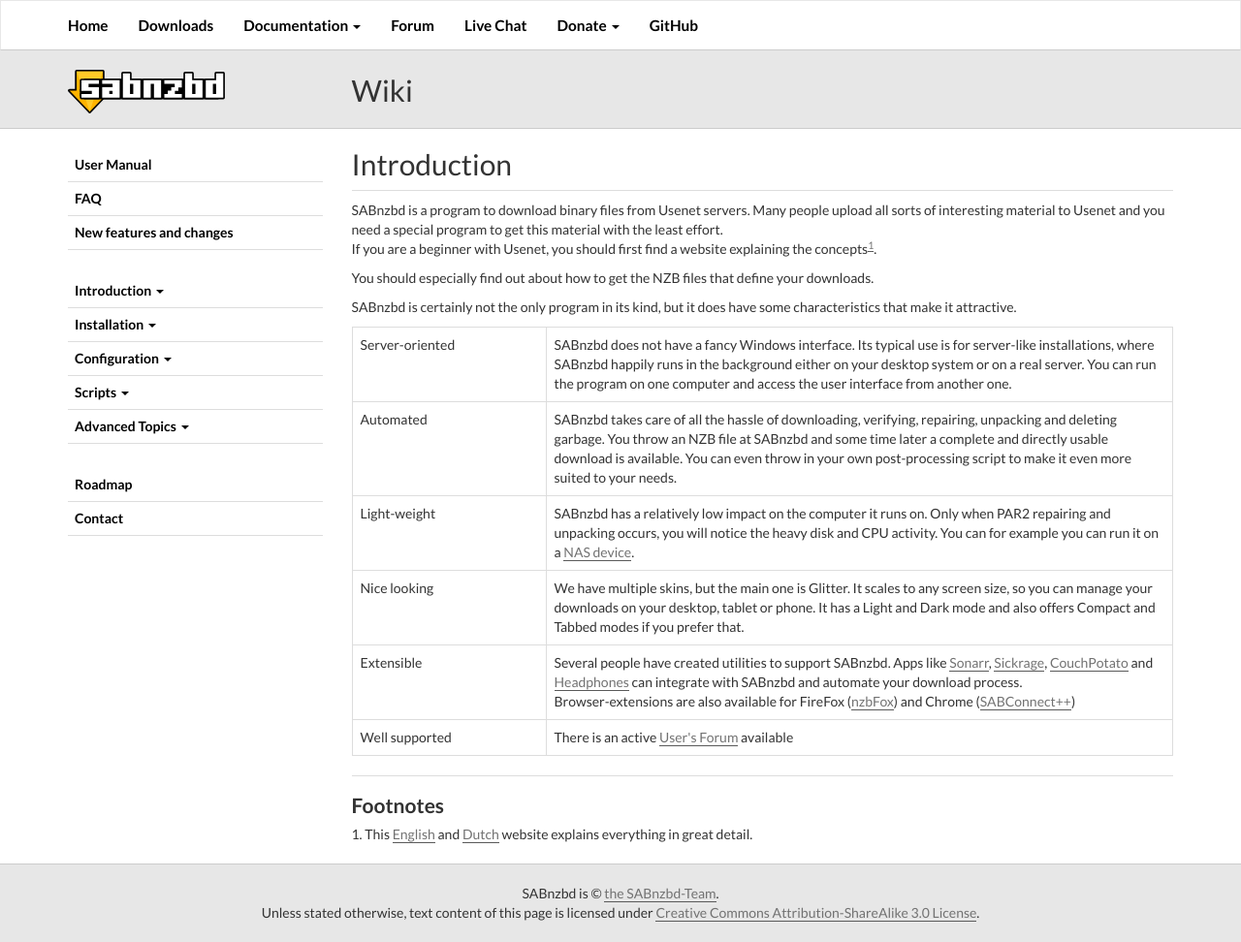
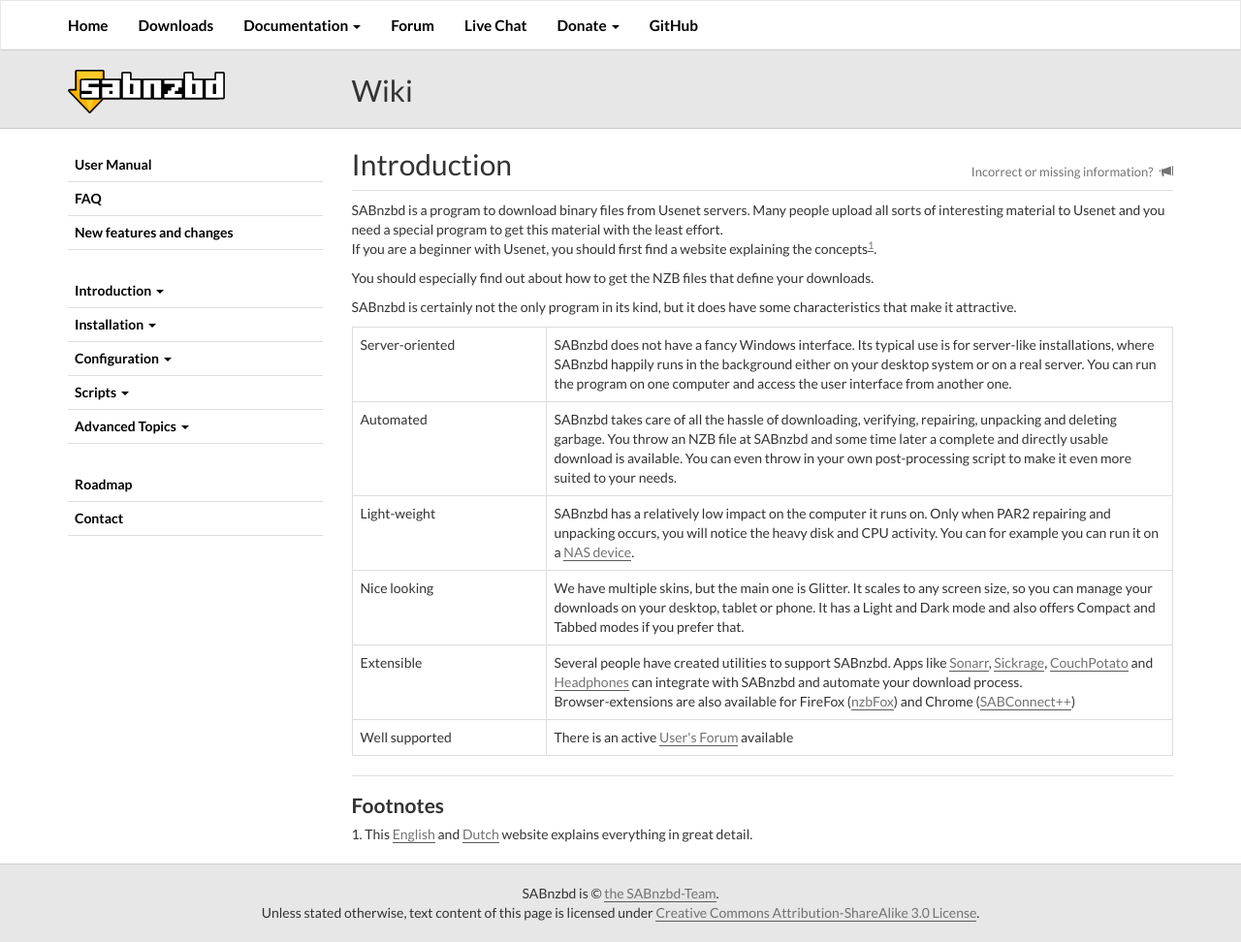
Before and after one commit to sabnzbd/sabnzbd.github.io, a Jekyll site: the page built from wiki/index.html, in a window 1280 px wide. Shown: the whole page at 97% size. Built offline with Jekyll 4.4.1, drawn with Linux system fonts in a browser that asks for light colours.

Commit message:
Show feedback button

```diff
--- a/_includes/header.html
+++ b/_includes/header.html
@@ -17,7 +17,7 @@
     <link rel="stylesheet" href="/css/bootstrap.min.css" type="text/css" />
     <link rel="stylesheet" href="/css/lightslider.min.css" type="text/css" />
     <link rel="stylesheet" href="/css/featherlight.min.css" type="text/css" />
-    <link rel="stylesheet" href="/css/sabnzbd.css" type="text/css" />
+    <link rel="stylesheet" href="/css/sabnzbd.css?v={{ site.time | date: '%d%m%Y' }}" type="text/css" />
 
     <link rel="shortcut icon" href="/images/favicon.ico" type="image/ico" />
     <link rel="apple-touch-icon" sizes="76x76" href="/images/icons/apple-touch-icon-76x76-precomposed.png" />
--- a/_layouts/wiki.html
+++ b/_layouts/wiki.html
@@ -79,7 +79,10 @@
             </div>
             <div class="col-md-9">
                 <h2 class="title-page">
-
+                    <a href="https://github.com/sabnzbd/sabnzbd.github.io/issues/new?title=Improve%3A+{{ page.title | url_encode }}&amp;body=%23%23+URL%3A+{{ page.url | url_encode }}%0A%0AImprovement:%0A">
+                        <span>Incorrect or missing information?</span>
+                        <span class="glyphicon glyphicon-bullhorn"></span>
+                    </a>
                     {{ page.title }}
                 </h2>
                 <div class="wiki-content">
--- a/css/sabnzbd.css
+++ b/css/sabnzbd.css
@@ -280,6 +280,18 @@
     border-bottom: 1px solid #ddd;
 }
 
+.title-page a {
+    float: right;
+    font-size: small;
+    text-decoration: none;
+    border: 0;
+    margin-top: 16px;
+}
+
+.title-page a span:first-of-type {
+    margin-right: 5px;
+}
+
 .alert-old-sabnzbd .glyphicon,
 .alert-translate .glyphicon {
     float: left;
@@ -446,6 +458,10 @@
         display: none
     }
 
+    .title-page a span:first-of-type {
+        display: none;
+    }
+
     .downloads-row {
         height: 160px;
     }
```
